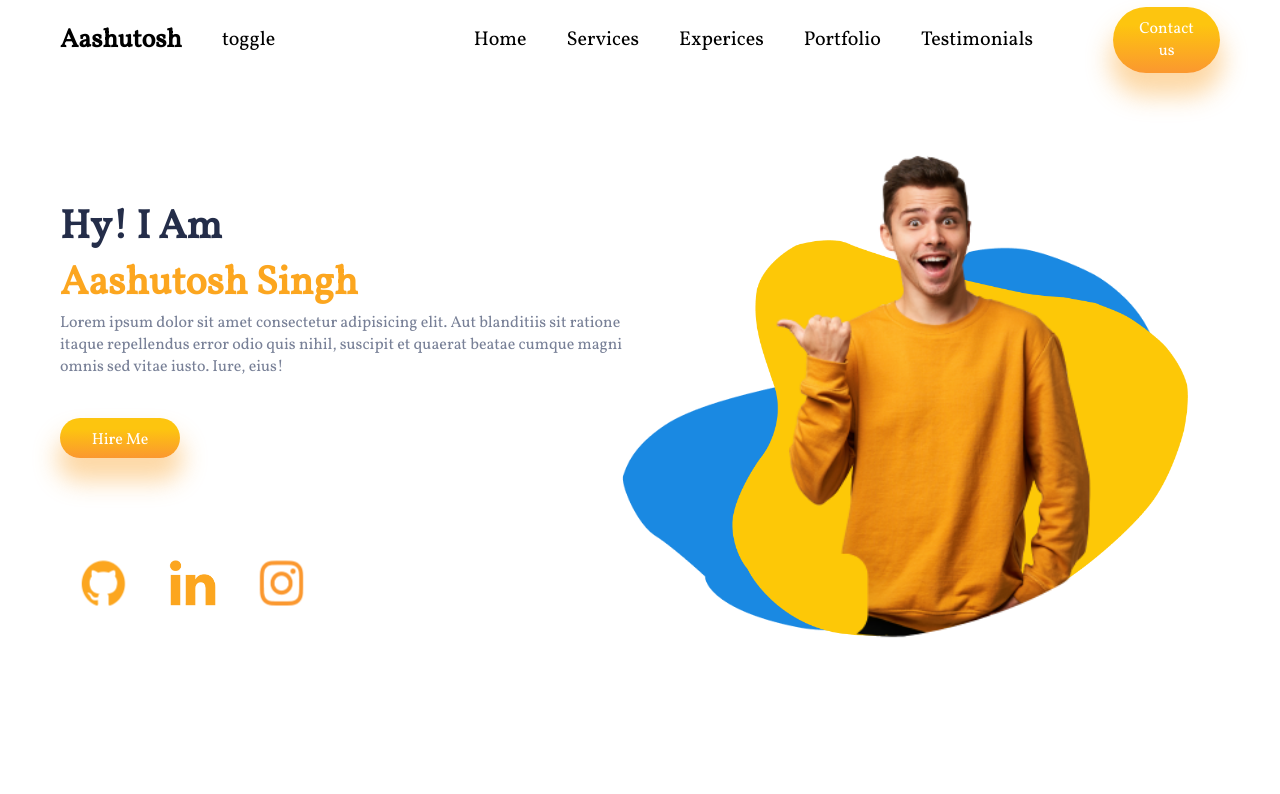
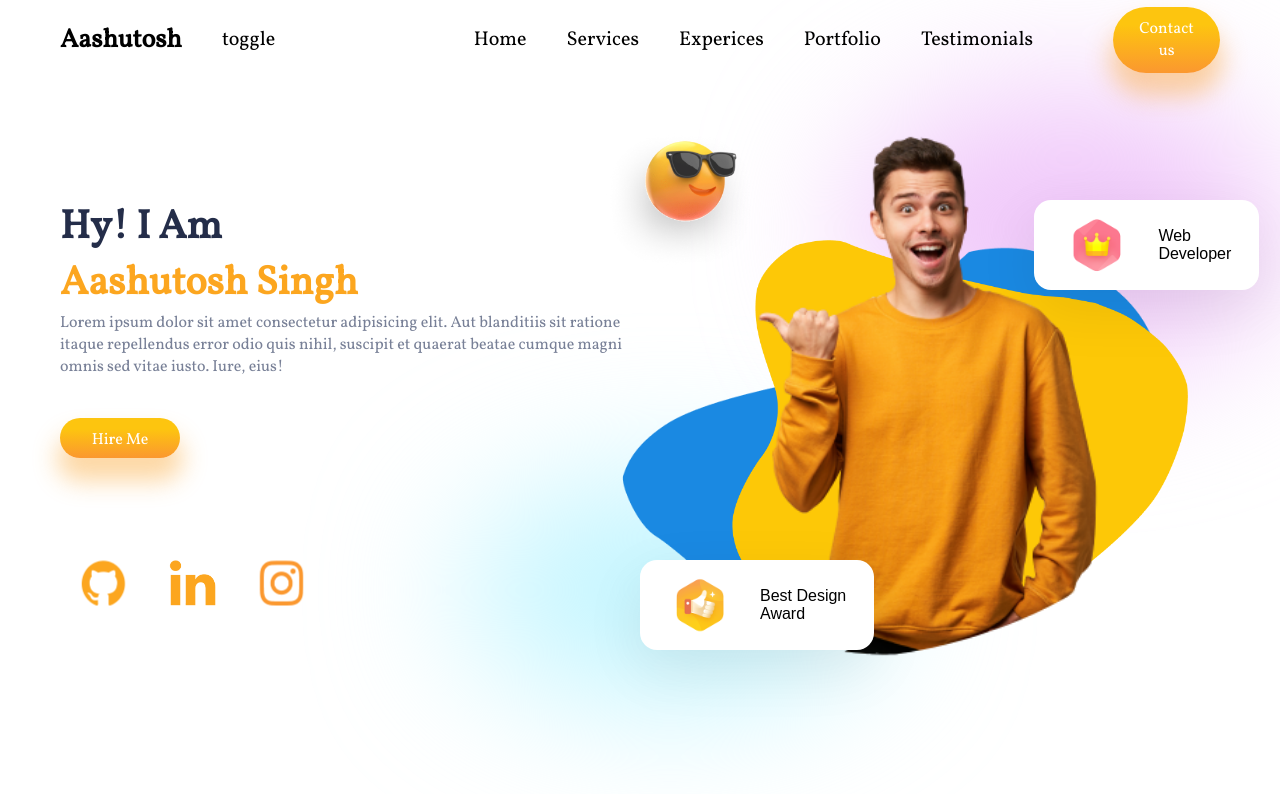
Before and after one commit to aashus3110/portfolio, a React (Create React App) app: page / in a window 1280 px wide. Shown: the top 794 px of the page. Built offline with nearby package versions, Linux system fonts and the light colour scheme.

Commit message:
Initial Commit

```diff
--- /dev/null
+++ b/src/components/FloatingDiv/FloatingDiv.css
@@ -0,0 +1,19 @@
+.floatingDiv {
+  justify-content: space-around;
+  background: white;
+  box-shadow: var(--boxShadow);
+  border-radius: 17px;
+  display: flex;
+  align-items: center;
+  padding: 0px 28px 0px 0px;
+  height: 4.5rem;
+}
+.floatingDiv > img {
+  transform: scale(0.4);
+}
+.floatingDiv > span {
+  font-family: sans-serif;
+  font-size: 16px;
+  /* yahan ye color add kia hy bad mein dark mode k waqt */
+  color: black;
+}
--- /dev/null
+++ b/src/components/FloatingDiv/FloatingDiv.jsx
@@ -0,0 +1,20 @@
+import React from "react";
+
+import './FloatingDiv.css'
+
+
+const FloatinDiv = ({img, text1, text2}) => {
+  return (
+    // darkMode
+    <div className="floatingDiv">
+      <img src={img} alt="" />
+      <span>
+        {text1}
+        <br/>
+        {text2}
+      </span>
+    </div>
+  );
+};
+
+export default FloatinDiv;
--- a/src/components/Intro/Intro.css
+++ b/src/components/Intro/Intro.css
@@ -63,6 +63,26 @@
     left: -3rem;
 }
 .i-right>:nth-child(3){
-    transform: scale(1.3);
-    left: 28%;
+    transform: scale(1.4);
+    left: 27%;
 }
+.i-right>:nth-child(4){
+    transform: scale(0.6);
+    top: -19%;
+    left: -15%;
+    border-radius: 50%;
+    padding: 0;
+}
+
+.blur{
+    position: absolute;
+    width: 22rem;
+    height: 14rem;
+    border-radius: 50%;
+    background: #edd0ff;
+    filter: blur(72px);
+    z-index: -9;
+    top: -18%;
+    left: 36%;
+
+}
--- a/src/components/Intro/Intro.jsx
+++ b/src/components/Intro/Intro.jsx
@@ -6,6 +6,11 @@ import Instagram from "../../img/instagram.png";
 import Vector1 from "../../img/Vector1.png";
 import Vector2 from "../../img/Vector2.png";
 import boy from "../../img/boy.png";
+import glassesimoji from "../../img/glassesimoji.png";
+import thumbup from "../../img/thumbup.png";
+import crown from "../../img/crown.png";
+import FloatingDiv from '../FloatingDiv/FloatingDiv';
+
 
 function Intro() {
   return (
@@ -27,8 +32,23 @@ function Intro() {
         <img src={Vector1} alt="" />
         <img src={Vector2} alt="" />
         <img src={boy} alt="" />
-        <div>
+        <img src={glassesimoji} alt="" />
+
+        <div style={{ top: '-4', left: '68%' }}>
+          <FloatingDiv img={crown} text1="Web" text2="Developer" />
         </div>
+        <div style={{ top: '18rem', left: '0rem' }}>
+          <FloatingDiv img={thumbup} text1="Best Design" text2="Award" />
+        </div>
+        <div className="blur" style={{ background: "rgb(240 200 250)"}}></div>
+        <div className="blur"
+        style={{
+          background: '#C1F5FF',
+          top: '14rem',
+          width: '21rem',
+          height: '11rem',
+          left: '-9rem',
+          }}></div>
       </div>
     </div >)
 }
```
